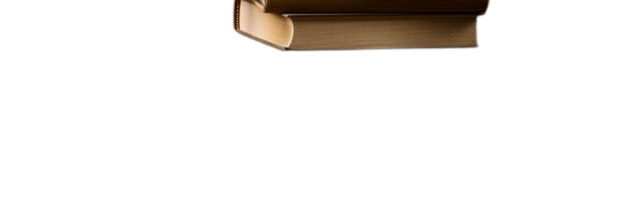
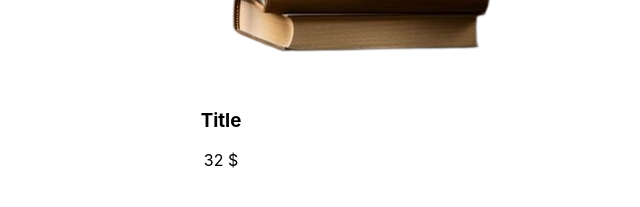
Before and after one commit to EMMMABK/BookStore, a React (Create React App) app: page / in a window 1280 px wide. Shown: the part 461-668 px from the top of the page, without its empty margins (419-1059 px from the left). Built offline with nearby package versions, Linux system fonts and the light colour scheme.

Commit message:
add Card

```diff
--- /dev/null
+++ b/src/Components/Card/Card.jsx
@@ -0,0 +1,17 @@
+import react from "react";
+
+const Card = () => {
+    return(
+        <>
+            <div className="card">
+                <img src="" alt="" />
+                <div className="bottom">
+                    <h3 className="title">Title</h3>
+                    <p className="amount">32 $</p>
+                </div>
+            </div>
+        </>
+    )
+}
+
+export default Card;
--- a/src/Components/Main/Main.jsx
+++ b/src/Components/Main/Main.jsx
@@ -1,5 +1,8 @@
 import React from 'react'
 import book from '../../images/book_store-removebg-preview.png'
+import Card from '../Card/Card';
+
+
 const Main = () => {
     return(
         <>
@@ -16,6 +19,9 @@ const Main = () => {
                     <img src={book} alt=""/>
                 </div>
             </div>
+            <div className="container">
+                <Card/>
+            </div>
         </>
     )
 }
```
